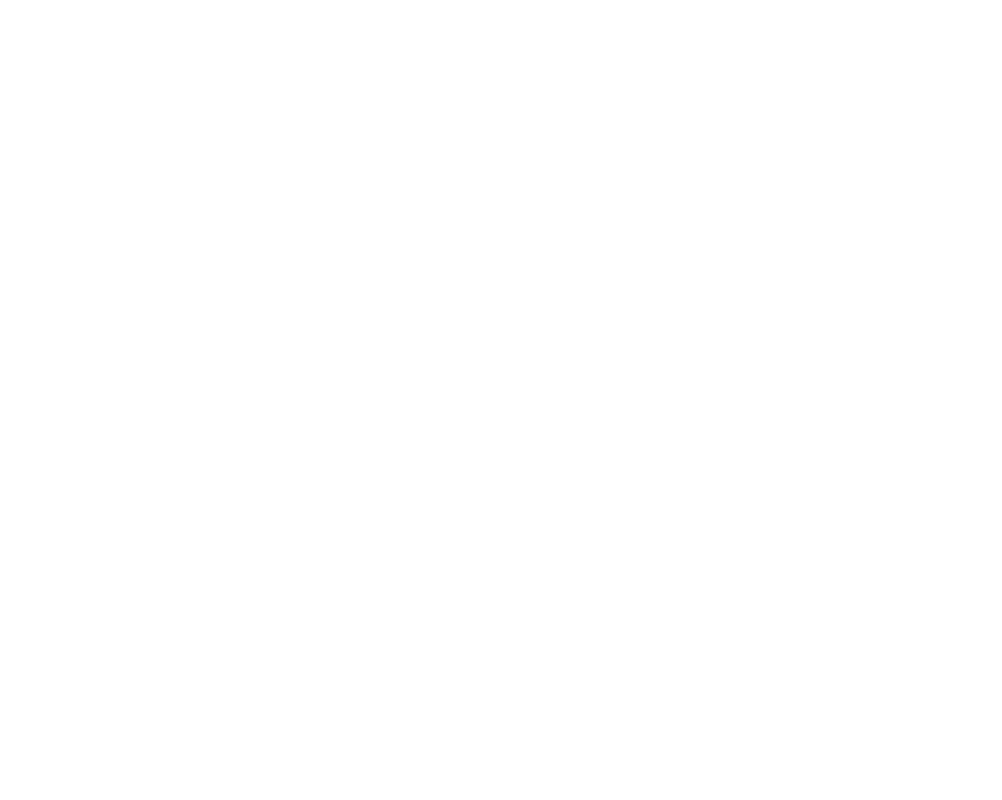
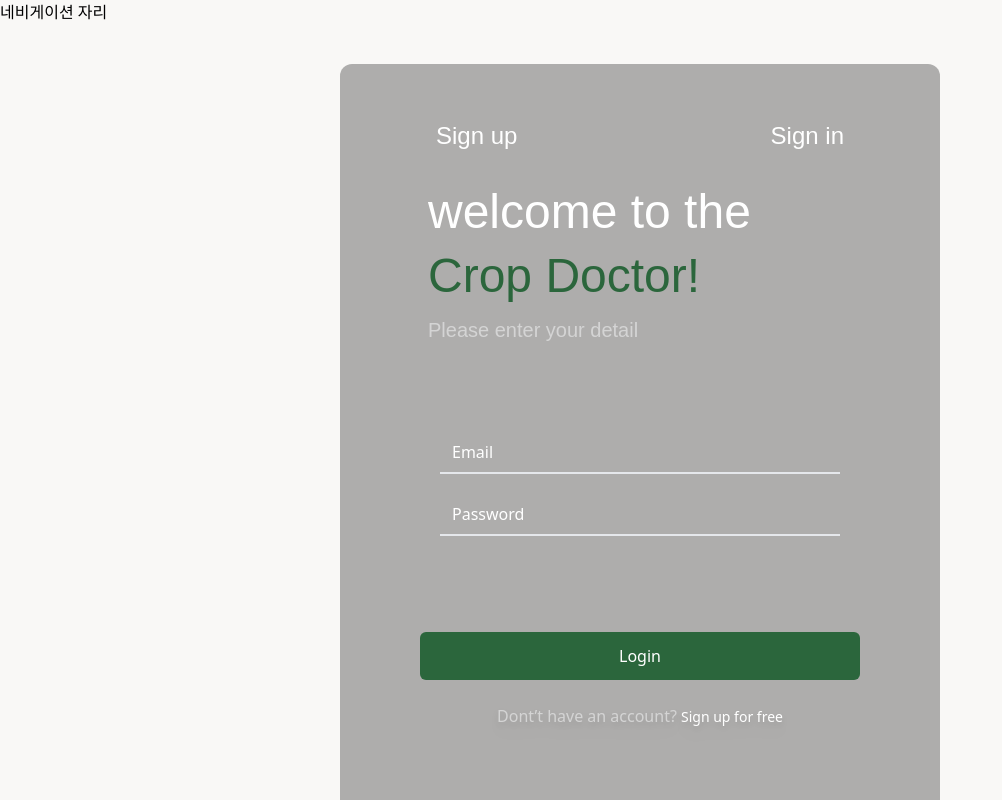
Before and after one commit to S-V-23-BootCamp-Team-F/frontend, a React (Vite) app: page /login in a window 1280 px wide. Before the commit this address had no page. Shown: the whole page, without its empty margins (0-1002 px from the left). Built offline with nearby package versions, Linux system fonts and the light colour scheme.

Commit message:
design: 로그인 페이지 디자인 제작중

```diff
--- a/src/App.tsx
+++ b/src/App.tsx
@@ -1,5 +1,6 @@
 import React from 'react';
 import { BrowserRouter as Router, Routes, Route } from 'react-router-dom';
+import LoginPage from './pages/LoginPage';
 import MainPage from './pages/MainPage';
 
 function App() {
@@ -7,6 +8,7 @@
     <Router>
       <Routes>
         <Route path="/" element={<MainPage />} />
+        <Route path="/login" element={<LoginPage />} />
       </Routes>
     </Router>
   );
--- /dev/null
+++ b/src/pages/LoginPage.tsx
@@ -0,0 +1,73 @@
+import React from "react";
+import "tailwindcss/tailwind.css";
+
+const LoginPage = () => {
+    return (
+    <div className=" bg-background w-screen h-full absolute overflow-hidden ">
+        {/* nav바 */}
+        <div>네비게이션 자리</div>
+
+        {/* 본문 */}
+        <div className = "flex justify-center m-10">
+            <div className="w-600 h-750 rounded-xl bg-black bg-opacity-30">
+                {/* 로그인/회원가입 버튼 */}
+                <div className="flex justify-between mt-7">
+                    <div className="m-7 justify-self-start text-white font-press-bold text-2xl ml-24">
+                        Sign up
+                    </div>
+                    <div className="m-7 justify-self-end text-white font-press-bold text-2xl mr-24">
+                        Sign in
+                    </div>
+                </div>
+                <div className="px-20">
+
+                {/* 문구 */}
+                <div className="text-left">
+                    <div className="font-press-bold text-left text-5xl text-white p-2">
+                        welcome to the
+                    </div>
+                    <div className="font-press-bold text-left text-5xl text-button p-2">
+                        Crop Doctor!
+                    </div>
+                    <div className="font-press-bold text-left text-xl text-neutral-300 p-2">
+                        Please enter your detail
+                    </div>
+                </div>
+
+                {/* email/password */}
+                <div className="mt-20">
+                    <div className="flex flex-col space-y-2 m-5">
+                        <input className="w-full px-3 py-2 border-b-2 bg-transparent placeholder-white" type="text"
+                        placeholder="Email" name="email" id="email"/>
+                    </div>
+                    <div className="flex flex-col space-y-2 m-5">
+                        <input className="w-full px-3 py-2 border-b-2 bg-transparent placeholder-white" type="password"
+                        placeholder="Password" name="password" id="password"/>
+                    </div>
+                </div>
+
+                {/* 버튼/ 문구 */}
+                <div className="mt-24">
+                    <div>
+                        <button className="w-full px-10 py-2 text-white rounded-md
+                        bg-button hover:drop-shadow-md duration-300 ease-in py-3" type="submit">
+                            Login
+                        </button>
+                    </div>
+                    <div>
+                        <p className="text-center mt-6">
+                            <span className="text-neutral-300 drop-shadow-lg shadow-black">Dont’t have an account? </span>
+                            <a className="text-white text-sm hover:underline drop-shadow-lg shadow-black" href="/">
+                            Sign up for free
+                            </a>
+                        </p>
+                    </div>
+                </div>
+                </div>
+            </div>
+        </div>
+    </div>
+    );
+  };
+
+  export default LoginPage;
--- a/tailwind.config.cjs
+++ b/tailwind.config.cjs
@@ -14,6 +14,12 @@
         button: "#2B663C",
         disease: "#F6795B",
       },
+      width: {
+        600: "37.5rem",
+      },
+      height: {
+        750: "46.875rem",
+      }
     },
   },
   plugins: [],
```
